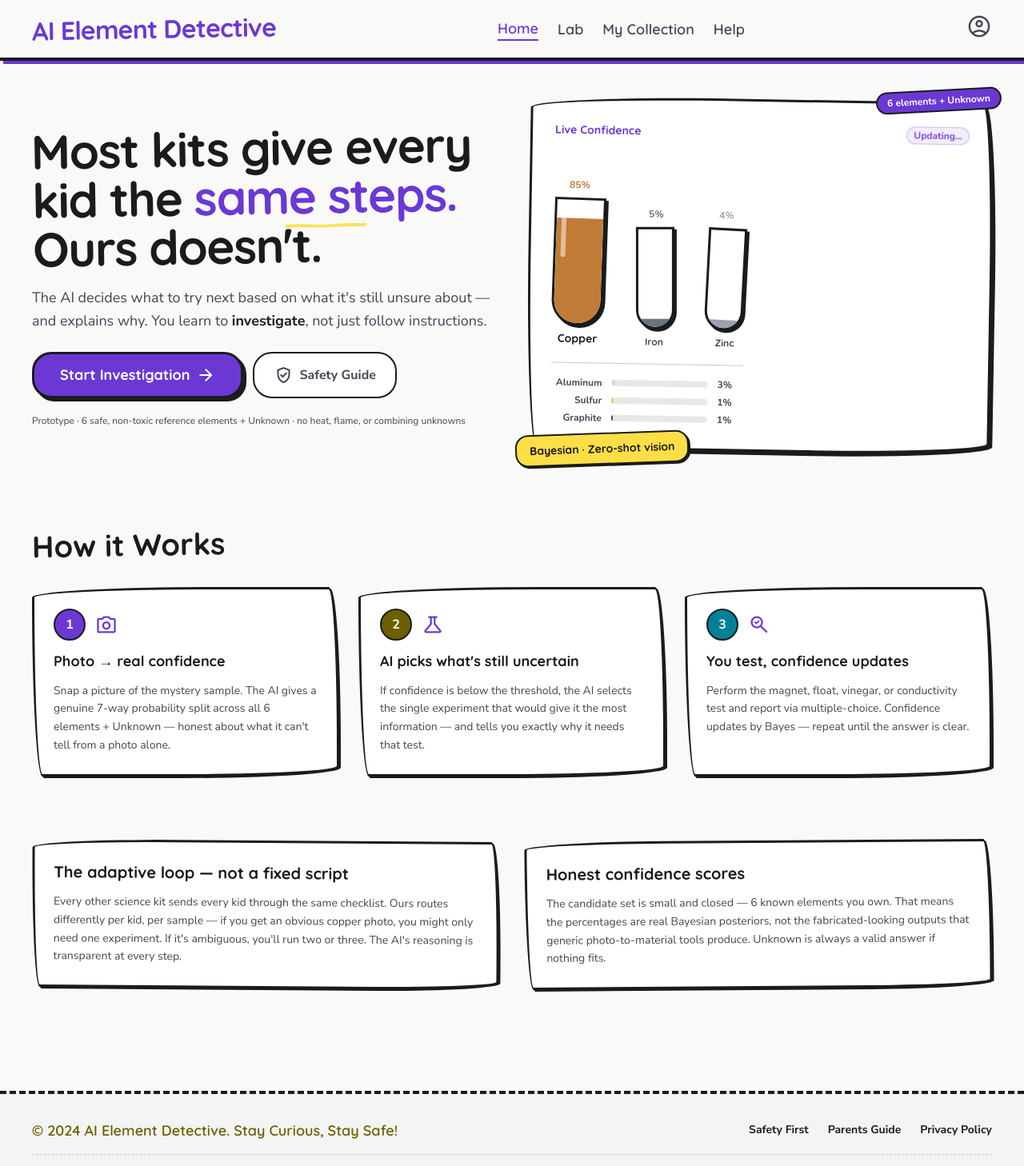
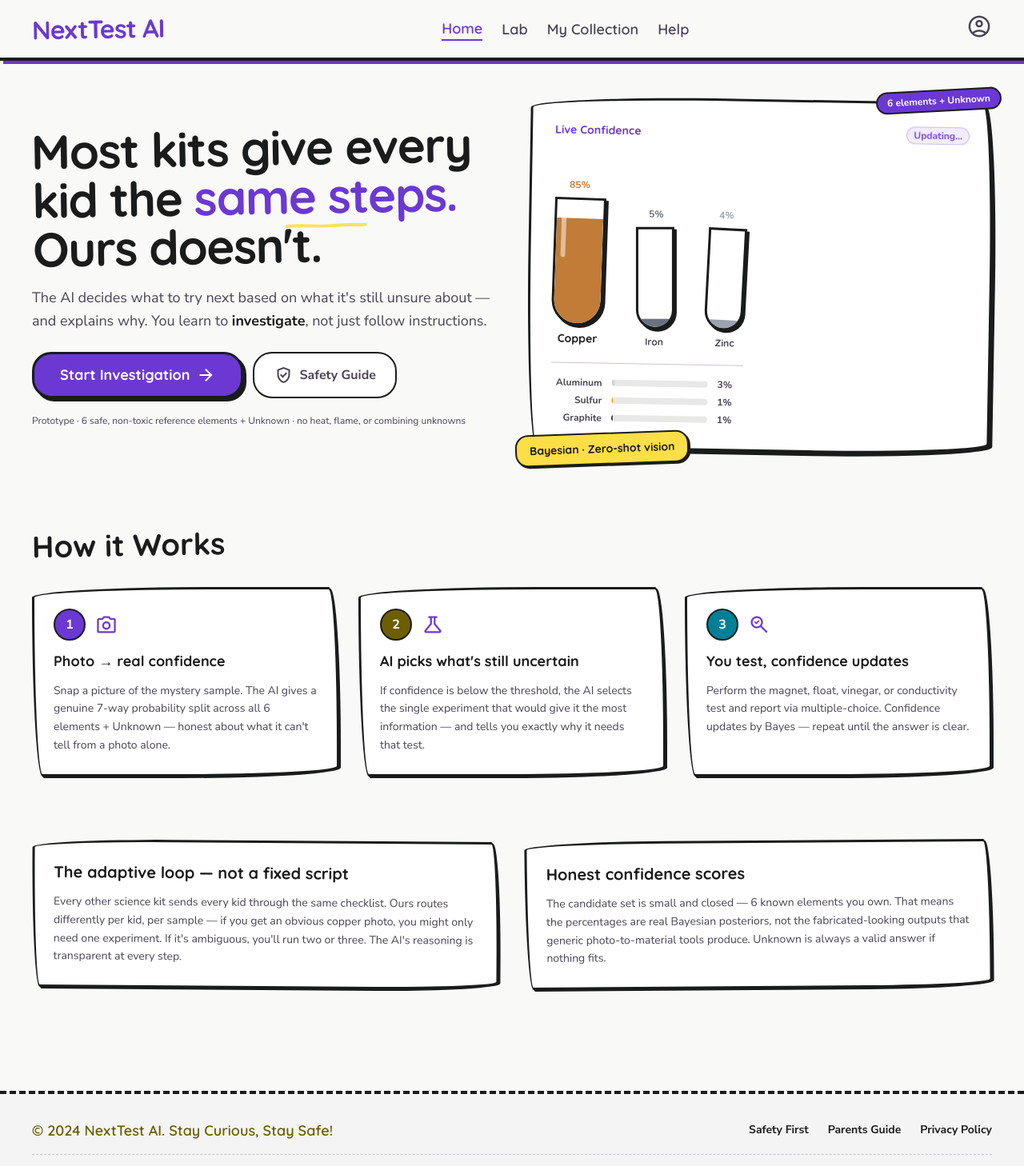
Before and after one commit to Yajat-prabhakar/NextTest-AI, a Next.js app: page / in a window 1280 px wide. Shown: the top 1458 px of the page at 80% size. Built offline with nearby package versions, Linux system fonts and the light colour scheme.

Commit message:
name fix

```diff
--- a/src/app/layout.tsx
+++ b/src/app/layout.tsx
@@ -15,7 +15,7 @@ const nunito = Nunito_Sans({
 });
 
 export const metadata: Metadata = {
-  title: "AI Element Detective — Adaptive Lab",
+  title: "NextTest AI — Adaptive Lab",
   description:
     "Analyze the visual clues to deduce the element. Whisperflow lab experience powered by NextTest AI — zero-shot vision + Bayesian experiments.",
 };
--- a/src/components/StitchFooter.tsx
+++ b/src/components/StitchFooter.tsx
@@ -7,7 +7,7 @@ export function StitchFooter() {
             className="font-semibold text-[18px] text-secondary"
             style={{ fontFamily: "var(--font-quicksand)" }}
           >
-            © 2024 AI Element Detective. Stay Curious, Stay Safe!
+            © 2024 NextTest AI. Stay Curious, Stay Safe!
           </div>
           <nav className="flex gap-6 font-bold text-sm">
             <a href="/how-it-works" className="hover:text-primary transition-colors">
--- a/src/components/StitchHeader.tsx
+++ b/src/components/StitchHeader.tsx
@@ -19,7 +19,7 @@ export function StitchHeader() {
           className="font-bold text-[28px] md:text-[32px] tracking-tight text-primary -rotate-1"
           style={{ fontFamily: "var(--font-quicksand)" }}
         >
-          AI Element Detective
+          NextTest AI
         </Link>
         <nav className="hidden md:flex gap-6 items-center">
           {nav.map((n) => {
```
